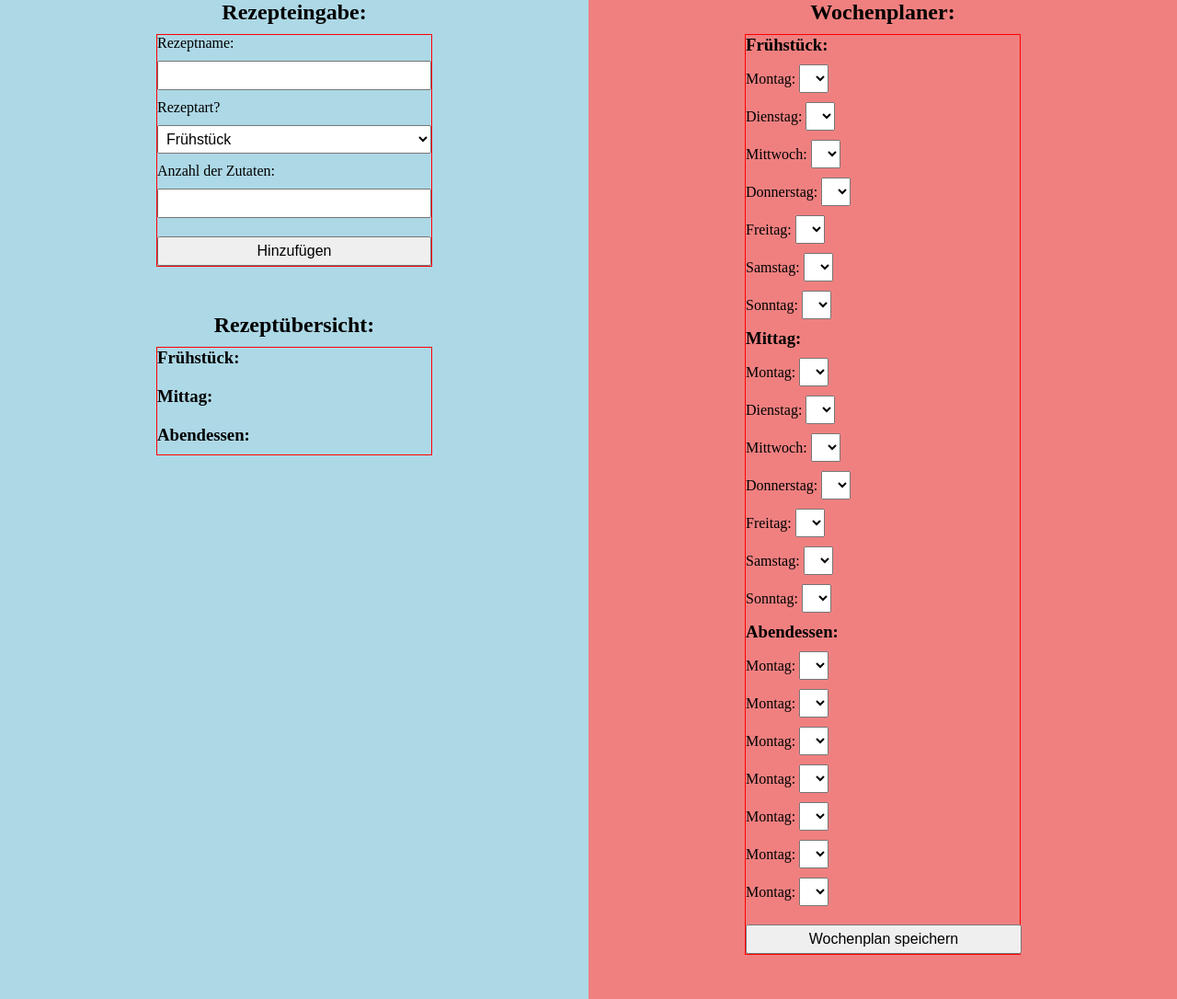
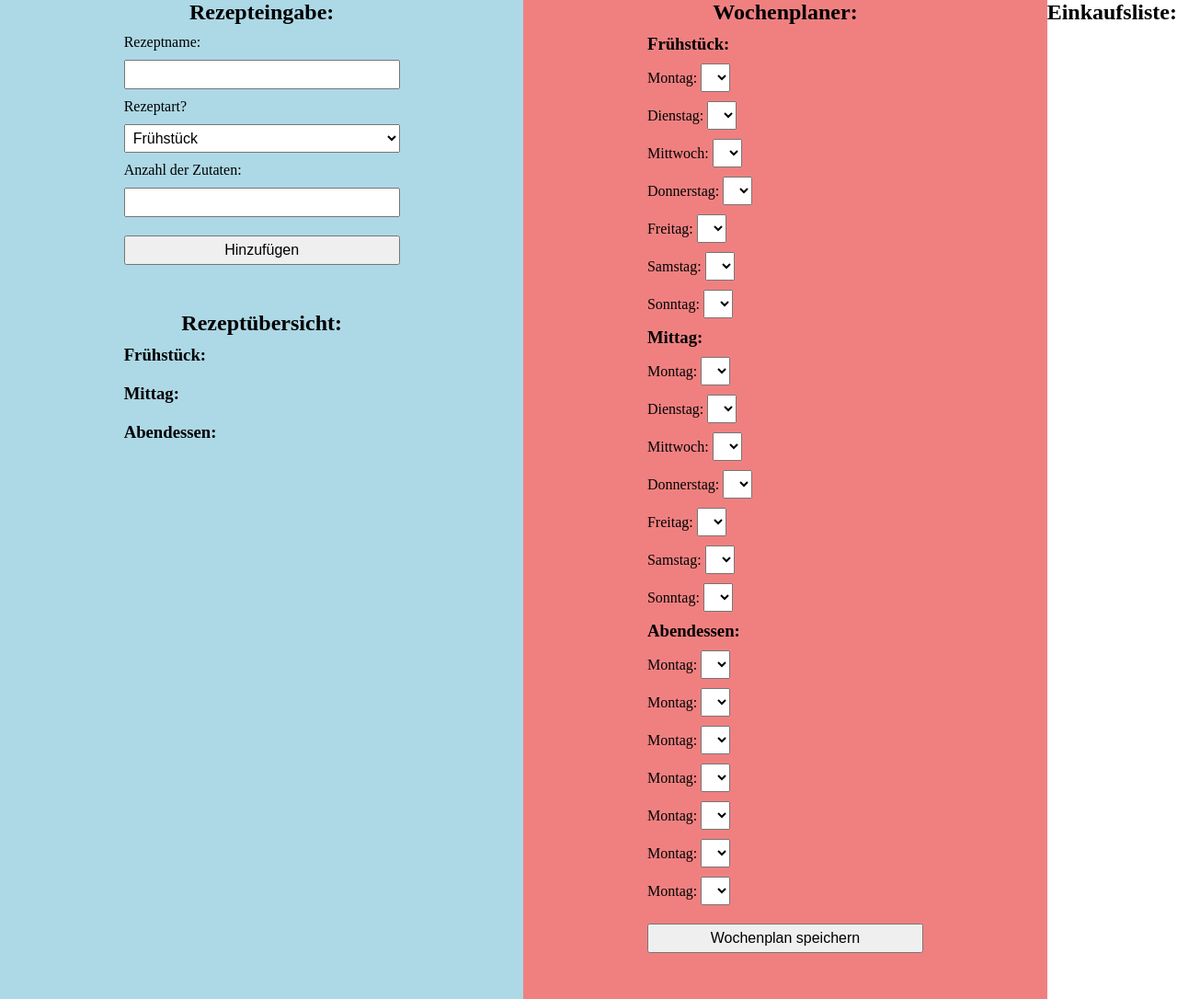
Before and after one commit to dennisgreger97/Wocheneinkaufsplaner, a website: page index.html in a window 1280 px wide. Shown: the whole page at 92% size. Drawn offline with Linux system fonts and the light colour scheme.

Commit message:
vierte sektion eingebaut

```diff
--- a/index.html
+++ b/index.html
@@ -142,6 +142,12 @@
           </form>
         </section>
       </div>
+
+      <div id="ganzRechteSeite">
+        <section id="fourthSection">
+          <h2>Einkaufsliste:</h2>
+        </section>
+      </div>
     </div>
 
     <script src="./script.js"></script>
--- a/main.css
+++ b/main.css
@@ -32,7 +32,7 @@ form,
   gap: 10px;
   width: 300px;
   margin-bottom: 50px;
-  border: solid 1px red;
+  /* border: solid 1px red; */
 }
 
 h2 {
```
